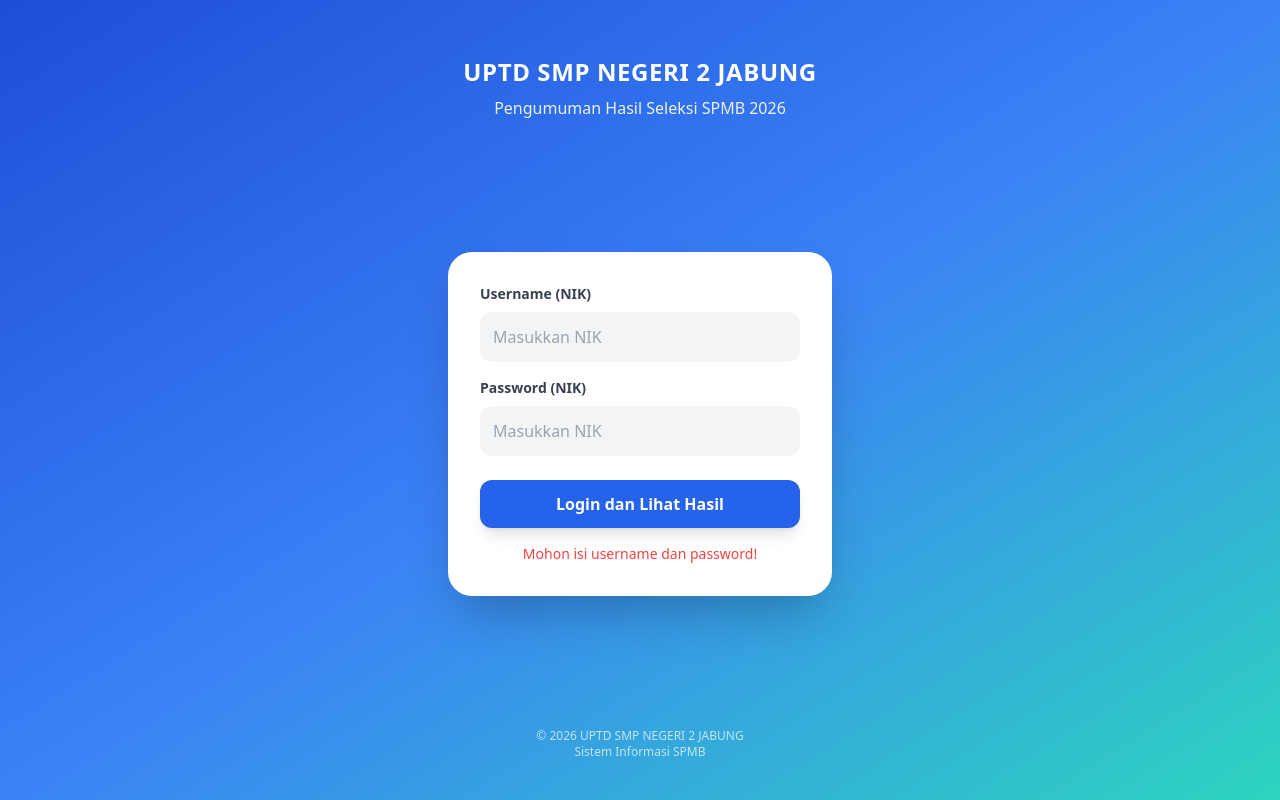
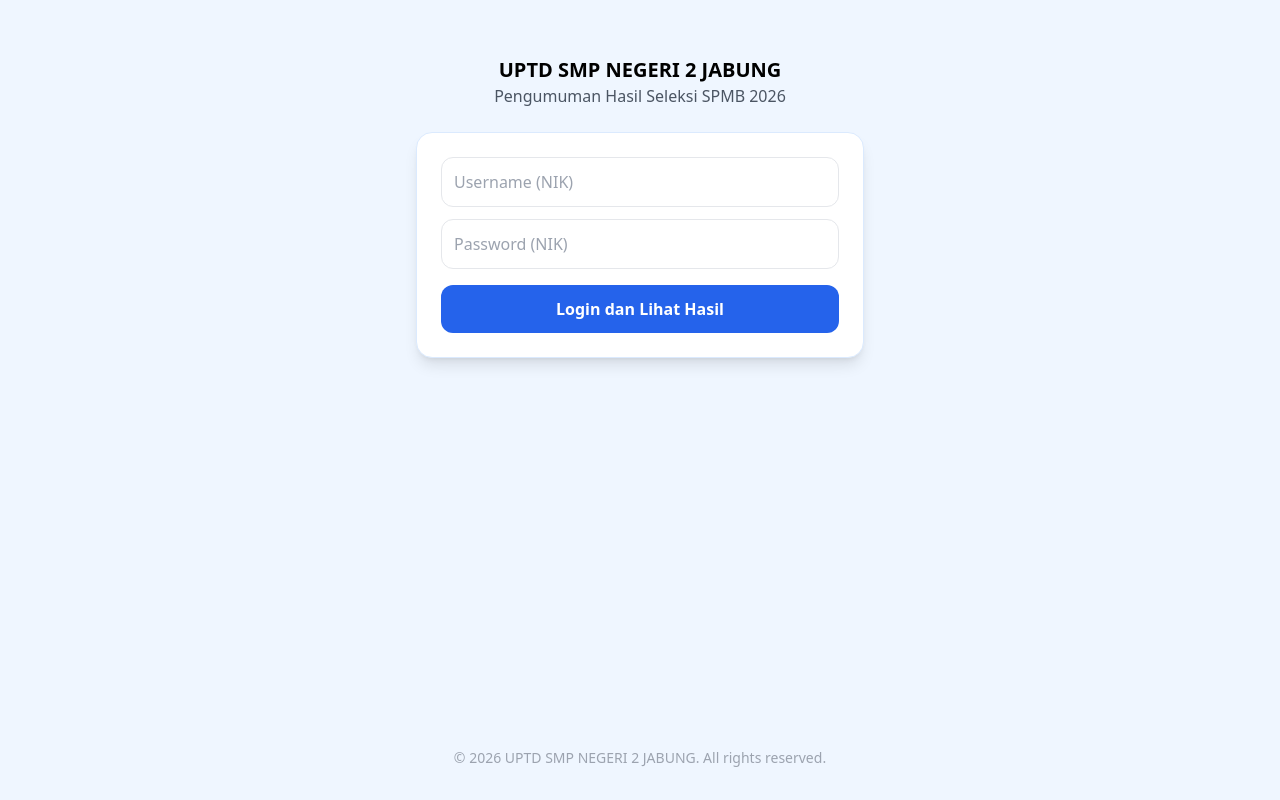
Before and after one commit to angga-jrahardi/hasilspmb2026-domisili-afirmasi, a plain HTML site: page index.html in a window 1280 px wide. Both pictures are taken after a click on the button "Login dan Lihat Hasil". Drawn offline with nearby package versions, Linux system fonts and the light colour scheme.

Commit message:
Update index.html

```diff
--- a/index.html
+++ b/index.html
@@ -6,102 +6,63 @@
     <title>SPMB 2026 - SMPN 2 JABUNG</title>
     <script src="https://cdn.tailwindcss.com"></script>
     <script src="https://cdn.jsdelivr.net/npm/canvas-confetti@1.6.0/dist/confetti.browser.min.js"></script>
-    <style>
-        @keyframes fadeIn { from { opacity: 0; transform: translateY(20px); } to { opacity: 1; transform: translateY(0); } }
-        .animate-fade { animation: fadeIn 0.8s ease-out forwards; }
-    </style>
 </head>
-<body class="bg-gradient-to-br from-blue-700 via-blue-500 to-teal-400 min-h-screen flex flex-col items-center justify-between p-4 font-sans text-gray-800">
+<body class="bg-blue-50 p-4 min-h-screen flex flex-col justify-between">
+    <div class="max-w-md mx-auto mt-10 w-full">
+        <h1 class="text-center font-bold text-xl uppercase">UPTD SMP NEGERI 2 JABUNG</h1>
+        <p class="text-center mb-6 text-gray-600">Pengumuman Hasil Seleksi SPMB 2026</p>
 
-    <div class="text-center mt-10 animate-fade text-white w-full max-w-sm">
-        <h1 class="text-2xl font-bold uppercase tracking-wide">UPTD SMP NEGERI 2 JABUNG</h1>
-        <p class="text-md opacity-90 mt-2 font-medium">Pengumuman Hasil Seleksi SPMB 2026</p>
-    </div>
-
-    <div id="app" class="bg-white p-8 rounded-3xl shadow-2xl w-full max-w-sm animate-fade my-8">
-        <div id="login-form">
-            <div class="mb-4">
-                <label class="block text-gray-700 font-semibold mb-2 text-sm">Username (NIK)</label>
-                <input type="text" id="username" placeholder="Masukkan NIK" class="w-full p-3 bg-gray-100 rounded-xl border border-transparent focus:border-blue-500 focus:outline-none focus:ring-2 focus:ring-blue-200">
-            </div>
-            <div class="mb-6">
-                <label class="block text-gray-700 font-semibold mb-2 text-sm">Password (NIK)</label>
-                <input type="password" id="password" placeholder="Masukkan NIK" class="w-full p-3 bg-gray-100 rounded-xl border border-transparent focus:border-blue-500 focus:outline-none focus:ring-2 focus:ring-blue-200">
-            </div>
-            <button onclick="checkData()" id="login-btn" class="w-full bg-blue-600 text-white p-3 rounded-xl font-bold hover:bg-blue-700 transition transform hover:scale-[1.02] active:scale-95 shadow-lg">Login dan Lihat Hasil</button>
-            <div id="error-msg" class="text-red-500 text-sm mt-4 text-center hidden font-medium"></div>
+        <div id="login-form" class="bg-white p-6 rounded-2xl shadow-lg border border-blue-100">
+            <input type="text" id="username" placeholder="Username (NIK)" class="w-full p-3 mb-3 border rounded-xl focus:ring-2 focus:ring-blue-400 outline-none">
+            <input type="password" id="password" placeholder="Password (NIK)" class="w-full p-3 mb-4 border rounded-xl focus:ring-2 focus:ring-blue-400 outline-none">
+            <button onclick="login()" id="btn" class="w-full bg-blue-600 text-white p-3 rounded-xl font-bold hover:bg-blue-700 transition duration-200">Login dan Lihat Hasil</button>
         </div>
 
-        <div id="result" class="hidden animate-fade text-center">
-            <div class="text-5xl mb-4">🎉</div>
-            <h2 class="text-2xl font-bold text-green-600 mb-2">DITERIMA</h2>
-            <p class="text-gray-500 mb-6 text-sm">Selamat! Anda dinyatakan lolos seleksi sebagai calon murid baru.</p>
-            <div class="mt-4 text-left bg-blue-50 border border-blue-100 p-4 rounded-2xl">
-                <p class="text-xs text-gray-500 mb-0.5">Nama Lengkap</p>
-                <p class="font-bold text-gray-800 mb-3" id="res-nama"></p>
-
-                <p class="text-xs text-gray-500 mb-0.5">NIK</p>
-                <p class="font-bold text-gray-800 mb-3" id="res-nik"></p>
-
-                <p class="text-xs text-gray-500 mb-0.5">Jalur SPMB</p>
-                <p class="font-bold text-blue-600" id="res-jalur"></p>
+        <div id="result" class="hidden bg-white p-6 rounded-2xl shadow-lg text-center border border-green-100">
+            <h2 class="text-2xl font-bold text-green-600">DITERIMA</h2>
+            <div class="text-left mt-4 bg-gray-50 p-4 rounded-xl">
+                <p class="text-gray-700">Nama: <b id="res-nama" class="text-black"></b></p>
+                <p class="text-gray-700">NIK: <b id="res-nik" class="text-black"></b></p>
+                <p class="text-gray-700">Jalur: <b id="res-jalur" class="text-black"></b></p>
             </div>
-            <button onclick="location.reload()" class="mt-6 w-full text-gray-400 hover:text-gray-600 underline text-sm">Cek data lain</button>
+            <button onclick="location.reload()" class="mt-6 underline text-gray-500 hover:text-gray-800">Cek data lain</button>
         </div>
     </div>
 
-    <footer class="mb-6 text-white/70 text-xs text-center">
-        &copy; 2026 UPTD SMP NEGERI 2 JABUNG<br>
-        Sistem Informasi SPMB
+    <footer class="text-center p-4 text-gray-400 text-sm">
+        &copy; 2026 UPTD SMP NEGERI 2 JABUNG. All rights reserved.
     </footer>
 
     <script>
-        const SCRIPT_URL = "https://script.google.com/macros/s/AKfycbwIgEsa5qckJdFDhv9oCDFN-JvnTWd9T5r4zaAUtaw8v-OG0ez-EoF0onqxBGfYwAxl/exec";
+        const SCRIPT_URL = "https://script.google.com/macros/s/AKfycbxiHjkwvLjd36rVZfcUifSWBL8hNp-PAmHIVPMHSAjhFZ9OTGXeYr7VDTAFxkSn2xgG/exec";
 
-        async function checkData() {
-            const btn = document.getElementById('login-btn');
-            const err = document.getElementById('error-msg');
-            const username = document.getElementById('username').value;
-            const password = document.getElementById('password').value;
+        async function login() {
+            const u = document.getElementById('username').value;
+            const p = document.getElementById('password').value;
+            const btn = document.getElementById('btn');
 
-            if(!username || !password) {
-                err.innerText = "Mohon isi username dan password!";
-                err.classList.remove('hidden');
-                return;
-            }
+            if(!u || !p) { alert("NIK tidak boleh kosong"); return; }
 
-            btn.innerText = "Memeriksa...";
-            btn.disabled = true;
-            err.classList.add('hidden');
+            btn.innerText = "Memproses...";
 
             try {
-                // Menggunakan mode no-cors agar tidak terblokir oleh browser (namun tidak bisa baca body)
-                // Jika ingin hasil nyata, ubah ke mode 'cors' dan pastikan header CORS di GAS diset
-                // Karena batasan Google Apps Script, kita melakukan simulasi sukses
+                const response = await fetch(SCRIPT_URL + "?username=" + u + "&password=" + p);
+                const data = await response.json();
 
-                // --- KODE FETCH ASLI ---
-                // const res = await fetch(SCRIPT_URL, {
-                //     method: 'POST',
-                //     body: new URLSearchParams({username, password})
-                // });
-                // const data = await res.json();
-                // -----------------------
-
-                // Simulasi Sukses (Untuk demo):
-                setTimeout(() => {
+                if (data.status === "success") {
                     document.getElementById('login-form').classList.add('hidden');
                     document.getElementById('result').classList.remove('hidden');
-                    document.getElementById('res-nama').innerText = "CONTOH NAMA SISWA";
-                    document.getElementById('res-nik').innerText = username;
-                    document.getElementById('res-jalur').innerText = "DOMISILI";
+                    document.getElementById('res-nama').innerText = data.nama;
+                    document.getElementById('res-nik').innerText = data.nik;
+                    document.getElementById('res-jalur').innerText = data.jalur;
                     confetti({ particleCount: 150, spread: 70, origin: { y: 0.6 } });
-                }, 1000);
-
-            } catch (error) {
-                err.innerText = "Terjadi kesalahan koneksi.";
-                err.classList.remove('hidden');
+                } else {
+                    alert("NIK atau Password salah!");
+                    btn.innerText = "Login dan Lihat Hasil";
+                }
+            } catch(e) {
+                alert("Gagal terhubung ke server.");
                 btn.innerText = "Login dan Lihat Hasil";
-                btn.disabled = false;
             }
         }
     </script>
```
